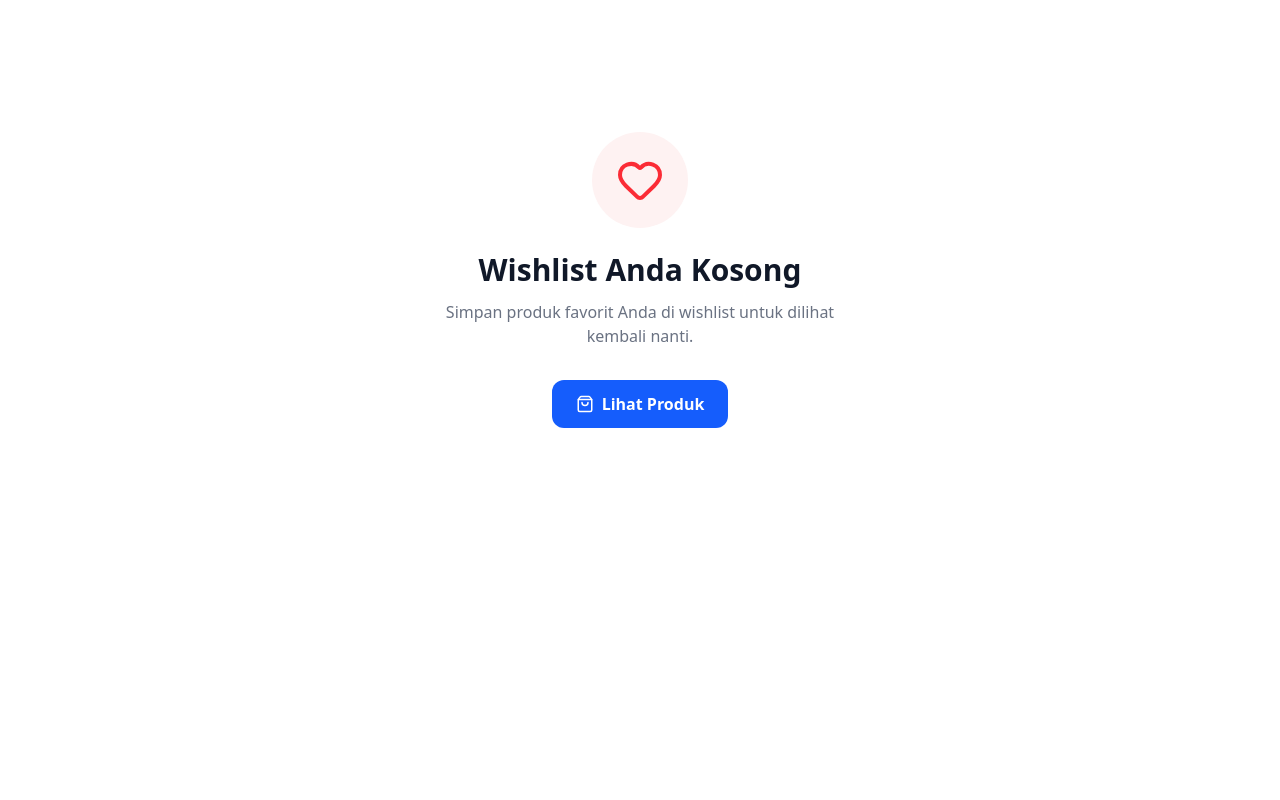
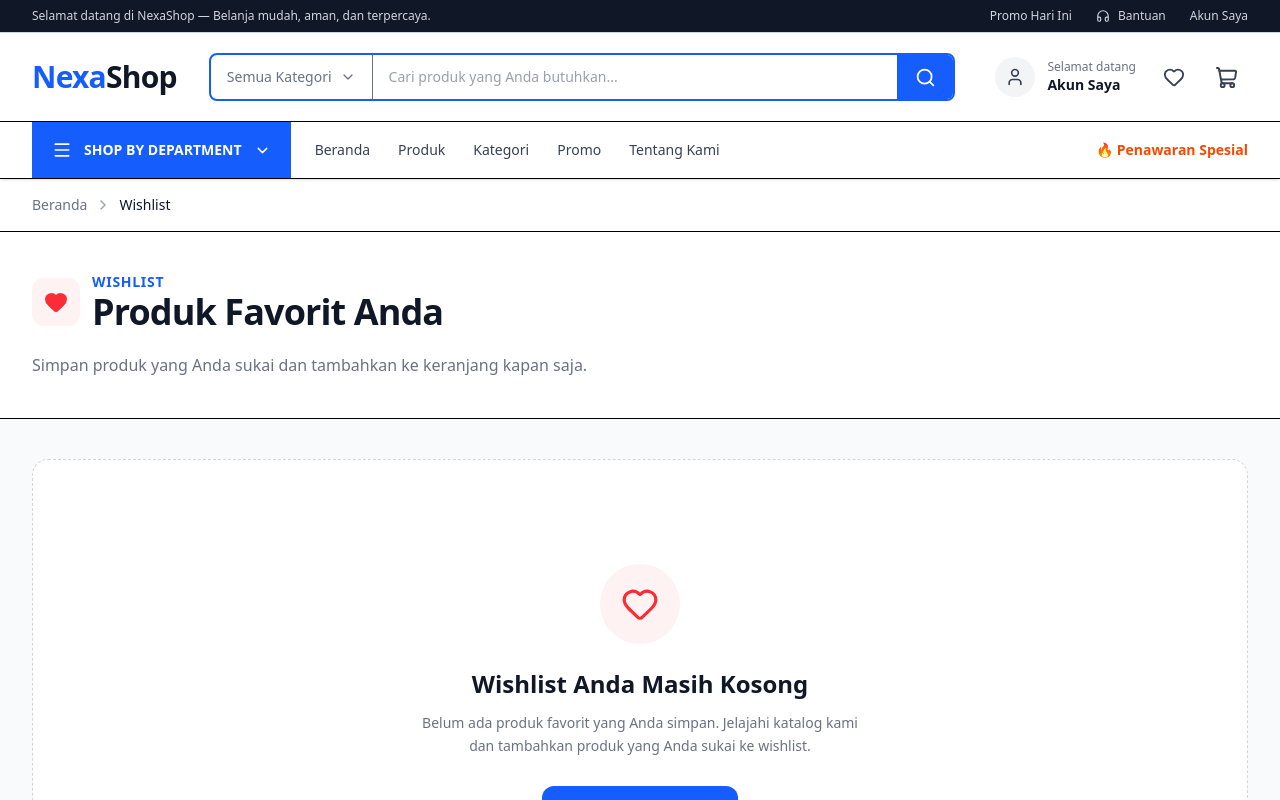
Before and after one commit to meigiyanto/03-e-commerce-store, a Next.js app: page /wishlist in a window 1280 px wide. Shown: the top 800 px of the page. Built offline with nearby package versions, Linux system fonts and the light colour scheme.

Commit message:
refaktori lanjutan

```diff
--- a/src/app/wishlist/page.tsx
+++ b/src/app/wishlist/page.tsx
@@ -2,103 +2,291 @@
 
 import Link from "next/link";
 import {
+  ChevronRight,
   Heart,
   ShoppingBag,
+  ShoppingCart,
+  Star,
   Trash2,
+  X,
 } from "lucide-react";
+
+import Navbar from "@/components/layout/Navbar";
 import { useWishlistStore } from "@/stores/wishlist-store";
+import { useCartStore } from "@/stores/cart-store";
+
+const formatPrice = (price: number) =>
+  new Intl.NumberFormat("id-ID", {
+    style: "currency",
+    currency: "IDR",
+    maximumFractionDigits: 0,
+  }).format(price);
 
 export default function WishlistPage() {
-    const items = useWishlistStore((state) => state.items);
-    const removeItem = useWishlistStore((state) => state.removeItem);
+  const items = useWishlistStore(
+    (state) => state.items
+  );
 
-    if (items.length === 0) {
+  const removeItem = useWishlistStore(
+    (state) => state.removeItem
+  );
+
+  const clearWishlist = useWishlistStore(
+    (state) => state.clearWishlist
+  );
+
+  const addItem = useCartStore(
+    (state) => state.addItem
+  );
+
+  const handleAddToCart = (
+    product: (typeof items)[number]
+  ) => {
+    addItem(product);
+  };
+
   return (
-            <section className="mx-auto flex min-h-[70vh] max-w-7xl flex-col items-center justify-center px-4 text-center">
-                <div className="rounded-full bg-red-50 p-6 text-red-500">
-                    <Heart size={48} />
+    <main className="min-h-screen bg-gray-50">
+      <Navbar />
+
+      {/* ================= BREADCRUMB ================= */}
+      <div className="border-b bg-white">
+        <div className="mx-auto flex max-w-7xl items-center gap-2 px-4 py-4 text-sm md:px-8">
+          <Link
+            href="/"
+            className="text-gray-500 transition hover:text-blue-600"
+          >
+            Beranda
+          </Link>
+
+          <ChevronRight
+            size={16}
+            className="text-gray-400"
+          />
+
+          <span className="font-medium text-gray-900">
+            Wishlist
+          </span>
+        </div>
       </div>
 
-                <h1 className="mt-6 text-3xl font-bold text-gray-900">
-                    Wishlist Anda Kosong
+      {/* ================= HEADER ================= */}
+      <section className="border-b bg-white">
+        <div className="mx-auto max-w-7xl px-4 py-10 md:px-8">
+          <div className="flex flex-col gap-5 sm:flex-row sm:items-end sm:justify-between">
+
+            <div>
+              <div className="flex items-center gap-3">
+                <div className="flex h-12 w-12 items-center justify-center rounded-xl bg-red-50 text-red-500">
+                  <Heart
+                    size={24}
+                    className="fill-red-500"
+                  />
+                </div>
+
+                <div>
+                  <p className="text-sm font-semibold uppercase tracking-wider text-blue-600">
+                    Wishlist
+                  </p>
+
+                  <h1 className="text-3xl font-bold tracking-tight text-gray-900 md:text-4xl">
+                    Produk Favorit Anda
                   </h1>
+                </div>
+              </div>
 
-                <p className="mt-3 max-w-md text-gray-500">
-                    Simpan produk favorit Anda di wishlist untuk
-                    dilihat kembali nanti.
+              <p className="mt-5 text-sm leading-relaxed text-gray-500 md:text-base">
+                Simpan produk yang Anda sukai dan
+                tambahkan ke keranjang kapan saja.
+              </p>
+            </div>
+
+            {items.length > 0 && (
+              <button
+                type="button"
+                onClick={clearWishlist}
+                className="flex items-center justify-center gap-2 rounded-lg border border-red-200 px-4 py-2.5 text-sm font-semibold text-red-500 transition hover:bg-red-50"
+              >
+                <Trash2 size={17} />
+                Hapus Semua
+              </button>
+            )}
+          </div>
+        </div>
+      </section>
+
+      {/* ================= CONTENT ================= */}
+      <section className="mx-auto max-w-7xl px-4 py-8 md:px-8 md:py-10">
+
+        {/* ================= EMPTY STATE ================= */}
+        {items.length === 0 ? (
+          <div className="flex min-h-[60vh] flex-col items-center justify-center rounded-2xl border border-dashed border-gray-300 bg-white px-6 py-16 text-center">
+
+            <div className="flex h-20 w-20 items-center justify-center rounded-full bg-red-50 text-red-500">
+              <Heart size={38} />
+            </div>
+
+            <h2 className="mt-6 text-2xl font-bold text-gray-900">
+              Wishlist Anda Masih Kosong
+            </h2>
+
+            <p className="mt-3 max-w-md text-sm leading-relaxed text-gray-500">
+              Belum ada produk favorit yang Anda simpan.
+              Jelajahi katalog kami dan tambahkan produk
+              yang Anda sukai ke wishlist.
             </p>
 
             <Link
               href="/products"
-                    className="mt-8 inline-flex items-center gap-2 rounded-xl bg-blue-600 px-6 py-3 font-semibold text-white transition hover:bg-blue-700"
+              className="mt-7 inline-flex items-center gap-2 rounded-xl bg-blue-600 px-6 py-3 font-semibold text-white transition hover:bg-blue-700"
             >
-                  <ShoppingBag size={18} />
-                  Lihat Produk
+              <ShoppingBag size={19} />
+              Jelajahi Produk
             </Link>
-            </section>
-        )
-    }
+          </div>
+        ) : (
+          <>
+            {/* ================= TOOLBAR ================= */}
+            <div className="mb-6 flex flex-col gap-4 rounded-xl border border-gray-200 bg-white p-4 sm:flex-row sm:items-center sm:justify-between">
 
-    return (
-        <section className="mx-auto max-w-7xl px-4 py-10 md:px-8">
-            <div className="mb-8">
-                <h1 className="text-3xl font-bold text-gray-900">
-                    Produk Favorit
-                </h1>
+              <p className="text-sm text-gray-500">
+                Anda memiliki{" "}
+                <span className="font-bold text-gray-900">
+                  {items.length}
+                </span>{" "}
+                produk favorit
+              </p>
 
-                <p className="mt-2 text-gray-500">
-                  {items.length} produk dalam wishlist Anda
-                </p>
+              <Link
+                href="/products"
+                className="text-sm font-semibold text-blue-600 transition hover:text-blue-700"
+              >
+                Tambah Produk Favorit →
+              </Link>
             </div>
-            <div className="grid gap-6 sm:grid-cols-2 lg:grid-cols-4">
+
+            {/* ================= WISHLIST GRID ================= */}
+            <div className="grid gap-5 sm:grid-cols-2 lg:grid-cols-3 xl:grid-cols-4">
               {items.map((item) => (
-                    <div
+                <article
                   key={item.id}
-                    className="relative rounded-2xl bg-white p-4 shadow-sm"
+                  className="group relative overflow-hidden rounded-xl border border-gray-200 bg-white transition duration-300 hover:-translate-y-1 hover:border-blue-200 hover:shadow-xl"
                 >
+
+                  {/* Remove Button */}
                   <button
                     type="button"
-                            onClick={() => removeItem(item.id)}
-                            className="absolute right-6 top-6 z-10 rounded-full bg-white p-2 text-red-500 shadow-md transition hover:bg-red-50"
+                    onClick={() =>
+                      removeItem(item.id)
+                    }
+                    className="absolute right-3 top-3 z-10 flex h-10 w-10 items-center justify-center rounded-full bg-white text-red-500 shadow-md transition hover:scale-105 hover:bg-red-50"
                     aria-label={`Hapus ${item.name} dari wishlist`}
                   >
-                            <Trash2 size={18} />
+                    <X size={20} />
                   </button>
 
-                        <Link href={`/products/${item.id}`}>
+                  {/* Product Image */}
+                  <Link
+                    href={`/products/${item.id}`}
+                    className="block"
+                  >
+                    <div className="h-60 overflow-hidden bg-gray-100">
                       <img
                         src={item.image}
                         alt={item.name}
-                        className="h-52 w-full rounded-xl object-cover"
+                        className="h-full w-full object-cover transition duration-500 group-hover:scale-110"
                       />
+                    </div>
+                  </Link>
 
-                        <div className="mt-4">
-                            <p className="text-sm text-blue-600">
+                  {/* Product Information */}
+                  <div className="p-4">
+
+                    {/* Category */}
+                    <p className="text-xs font-semibold uppercase tracking-wide text-blue-600">
                       {item.category}
                     </p>
-                            <h2 className="mt-1 font-semibold text-gray-900">
+
+                    {/* Product Name */}
+                    <Link
+                      href={`/products/${item.id}`}
+                    >
+                      <h2 className="mt-2 line-clamp-2 min-h-[48px] text-base font-semibold text-gray-900 transition hover:text-blue-600">
                         {item.name}
                       </h2>
-                            {item.rating && (
-                              <div className="mt-2 flex items-center gap-1">
-                                <Heart
-                                  size={16}
-                                  className="fill-red-500 text-red-500"
+                    </Link>
+
+                    {/* Rating */}
+                    <div className="mt-3 flex items-center gap-2">
+                      <div className="flex">
+                        {Array.from({
+                          length: 5,
+                        }).map((_, index) => (
+                          <Star
+                            key={`${item.id}-star-${index}`}
+                            size={15}
+                            className={
+                              index <
+                              Math.round(
+                                item.rating ?? 0
+                              )
+                                ? "fill-yellow-400 text-yellow-400"
+                                : "text-gray-300"
+                            }
                           />
+                        ))}
+                      </div>
 
-                                <span className="text-sm text-gray-600">
-                                  Rating {item.rating}
+                      <span className="text-xs font-semibold text-gray-700">
+                        {item.rating ?? 0}
+                      </span>
+
+                      <span className="text-xs text-gray-400">
+                        ({item.reviewCount ?? 0})
                       </span>
                     </div>
-                            )}
-                            <p className="mt-3 text-lg font-bold text-blue-600">
-                                Rp {item.price.toLocaleString("id-ID")}
+
+                    {/* Price */}
+                    <p className="mt-4 text-lg font-bold text-blue-600">
+                      {formatPrice(item.price)}
                     </p>
+
+                    {/* Divider */}
+                    <div className="my-4 border-t" />
+
+                    {/* Actions */}
+                    <div className="grid grid-cols-[1fr_auto] gap-3">
+
+                      <button
+                        type="button"
+                        onClick={() =>
+                          handleAddToCart(item)
+                        }
+                        className="flex items-center justify-center gap-2 rounded-lg bg-blue-600 px-4 py-2.5 text-sm font-semibold text-white transition hover:bg-blue-700"
+                      >
+                        <ShoppingCart size={17} />
+                        Keranjang
+                      </button>
+
+                      <button
+                        type="button"
+                        onClick={() =>
+                          removeItem(item.id)
+                        }
+                        className="flex h-10 w-10 items-center justify-center rounded-lg border border-red-200 text-red-500 transition hover:bg-red-50"
+                        aria-label={`Hapus ${item.name}`}
+                      >
+                        <Trash2 size={17} />
+                      </button>
+
                     </div>
-                        </Link>
                   </div>
+                </article>
               ))}
             </div>
+          </>
+        )}
       </section>
-    )
+    </main>
+  );
 }
--- a/src/stores/wishlist-store.tsx
+++ b/src/stores/wishlist-store.tsx
@@ -1,39 +1,44 @@
 import { create } from "zustand";
 import { persist } from "zustand/middleware";
 
-export interface WishlistItem {
-    id: string | number;
-    name: string;
-    price: number;
-    image: string;
-    category: string;
-    rating?: number;
-    reviewCount?: number;
-}
+import { Product } from "@/types/product";
 
 interface WishlistState {
-    items: WishlistItem[];
-    addItem: (item: WishlistItem) => void;
-    removeItem: (id: string | number) => void;
-    toggleItem: (item: WishlistItem) => void;
-    isFavorite: (id: string | number) => boolean;
+  items: Product[];
+
+  addItem: (item: Product) => void;
+
+  removeItem: (id: string) => void;
+
+  toggleItem: (item: Product) => void;
+
+  isFavorite: (id: string) => boolean;
+
   clearWishlist: () => void;
 }
 
-export const useWishlistStore = create<WishlistState>()(
-    persist((set, get) => ({
+export const useWishlistStore =
+  create<WishlistState>()(
+    persist(
+      (set, get) => ({
         items: [],
+
         addItem: (item) => {
           const exists = get().items.some(
-                (wishlistItem) => wishlistItem.id === item.id
+            (wishlistItem) =>
+              wishlistItem.id === item.id
           );
 
           if (!exists) {
             set((state) => ({
-                    items: [...state.items, item],
+              items: [
+                ...state.items,
+                item,
+              ],
             }));
           }
         },
+
         removeItem: (id) => {
           set((state) => ({
             items: state.items.filter(
@@ -41,28 +46,42 @@ export const useWishlistStore = create<WishlistState>()(
             ),
           }));
         },
+
         toggleItem: (item) => {
-            const exists = get().items.some((wishlistItem) => wishlistItem.id === item.id);
+          const exists = get().items.some(
+            (wishlistItem) =>
+              wishlistItem.id === item.id
+          );
 
           if (exists) {
             set((state) => ({
-                    items: state.items.filter((wishlistItem) => wishlistItem.id !== item.id),
+              items: state.items.filter(
+                (wishlistItem) =>
+                  wishlistItem.id !== item.id
+              ),
             }));
           } else {
             set((state) => ({
-                    items: [...state.items, item],
+              items: [
+                ...state.items,
+                item,
+              ],
             }));
           }
         },
-        isFavorite: (id) => {
-            return get().items.some((item) => item.id === id);
-        },
-        clearWishlist: () => {
-            set({items: [],});
-          },
+
+        isFavorite: (id) =>
+          get().items.some(
+            (item) => item.id === id
+          ),
+
+        clearWishlist: () =>
+          set({
+            items: [],
+          }),
       }),
       {
-          name: "wishlist-storage",
+        name: "nexashop-wishlist",
       }
     )
-)
+  );
```
Also changed, not shown: src/stores/cart-store.ts (+3 -9 lines). Lines whose indentation alone changed are shown as unchanged.
